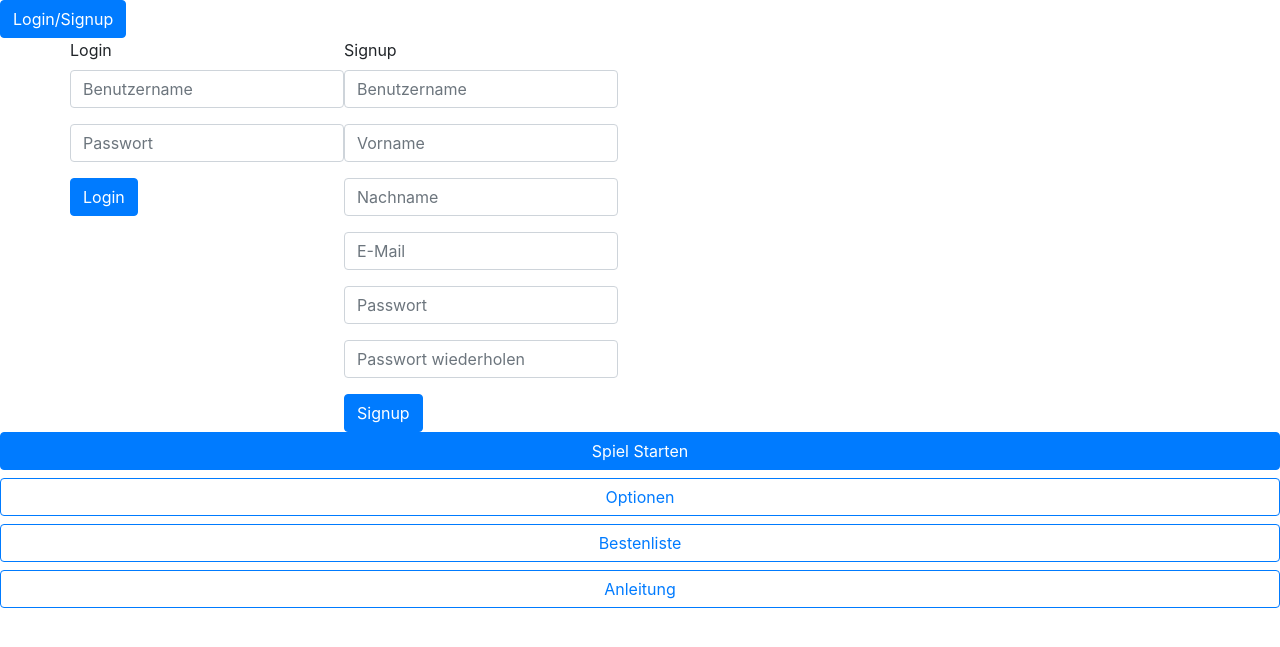
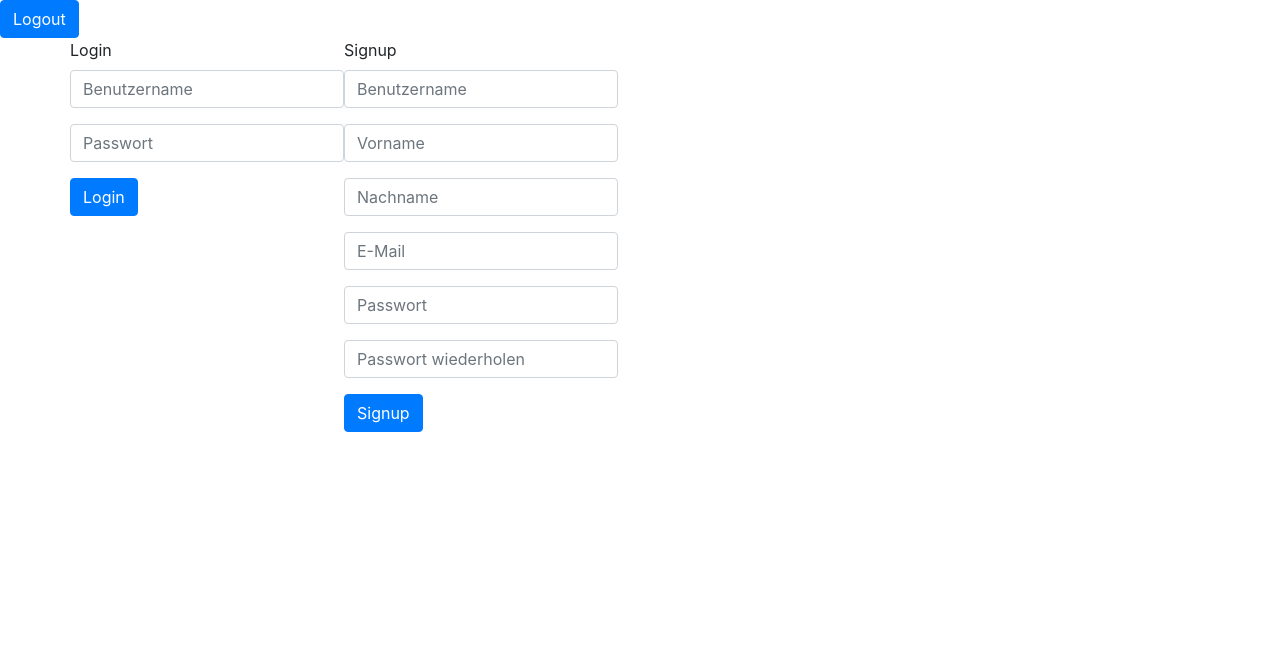
Before and after one commit to JulianEis1995/WEB_18_Quitz, a PHP site: page /home.php in a window 1280 px wide. Shown: the top 647 px of the page. Run offline with PHP 8.4, Linux system fonts and the light colour scheme; the visitor is signed in with stand-in values (Sample User, id 1); some libraries are stand-ins or nearby versions.

Commit message:
Update home, login

```diff
--- a/quidz/php/home.php
+++ b/quidz/php/home.php
@@ -1,6 +1,6 @@
 <!doctype html>
 <html lang="de">
-<head>
+<header>
     <!-- Required meta tags -->
     <meta charset="utf-8">
     <meta name="viewport" content="width=device-width, initial-scale=1, shrink-to-fit=no">
@@ -9,13 +9,11 @@
     <link rel="stylesheet" href="../stylesheets/bootstrap.min.css">
     <link rel="stylesheet" href="../stylesheets/stylelogin.css" media="screen">
 
-</head>
+</header>
 <body>
-<!-- Buttons -->
 
-<form method="get" action="http://localhost/WEB_18_Quitz/quidz/php/login.php" >
-    <button type="submit" id="login" name="absenden" class="btn btn-primary">Login/Signup</button>
-
+<form action="" method="post">
+    <button type="submit" id="logout" name="abmelden" class="btn btn-primary">Logout</button>
 </form>
 <?php
 session_start();
@@ -29,88 +27,6 @@ if(isset($_SESSION['user'])):
 endif;
 ?>
 
-<div class="flex-container">
-    <div class ="flex-item">
-
-        <button type="button" class="btn btn-mid btn-large btn-block btn-primary">Spiel Starten</button>
-
-        <button type="button" class="btn btn-mid btn-outline-primary btn-large btn-block"  data-toggle="modal" data-target="#ModalOptionen">Optionen</button>
-
-        <button type="button" class="btn btn-mid btn-outline-primary btn-large btn-block" data-toggle="modal" data-target="#ModalSpielBestenliste">Bestenliste</button>
-
-        <button type="button" class="btn btn-mid btn-outline-primary btn-large btn-block" data-toggle="modal" data-target="#ModalSpielAnleitung">Anleitung</button>
-    </div>
-</div>
-
-<!-- Modal Optionen-->
-<div class="modal fade" id="ModalOptionen" tabindex="-1" role="dialog" aria-labelledby="ModalOptionenTitle" aria-hidden="true">
-    <div class="modal-dialog modal-dialog-centered" role="document">
-        <div class="modal-content">
-            <div class="modal-header">
-                <h5 class="modal-title" id="ModalOptionenTitle">Optionen</h5>
-                <button type="button" class="close" data-dismiss="modal" aria-label="Close">
-                    <span aria-hidden="true">&times;</span>
-                </button>
-            </div>
-            <div class="modal-body">
-                <button type="button" class="btn btn-option btn-outline-primary btn-large btn-block">Spiel fortsetzen</button>
-                <button type="button" class="btn btn-option btn-outline-primary btn-large btn-block">Spiel beenden</button>
-            </div>
-            <div class="modal-footer">
-                <button type="button" class="btn btn-secondary" data-dismiss="modal">Close</button>
-            </div>
-        </div>
-    </div>
-</div>
-
-<!-- Modal Bestenliste-->
-<div class="modal fade" id="ModalSpielBestenliste" tabindex="-1" role="dialog" aria-labelledby="ModalSpielBestenlisteTitle" aria-hidden="true">
-    <div class="modal-dialog modal-dialog-centered" role="document">
-        <div class="modal-content">
-            <div class="modal-header">
-                <h5 class="modal-title" id="ModalSpielBestenlisteTitle">Bestenliste</h5>
-                <button type="button" class="close" data-dismiss="modal" aria-label="Close">
-                    <span aria-hidden="true">&times;</span>
-                </button>
-            </div>
-            <div class="modal-body">
-                ...
-            </div>
-            <div class="modal-footer">
-                <button type="button" class="btn btn-secondary" data-dismiss="modal">Close</button>
-            </div>
-        </div>
-    </div>
-</div>
-
-<!-- Modal Anleitung-->
-<div class="modal fade" id="ModalSpielAnleitung" tabindex="-1" role="dialog" aria-labelledby="ModalSpielAnleitungTitle" aria-hidden="true">
-    <div class="modal-dialog modal-dialog-centered" role="document">
-        <div class="modal-content">
-            <div class="modal-header">
-                <h5 class="modal-title" id="ModalSpielAnleitungTitle">Anleitung</h5>
-                <button type="button" class="close" data-dismiss="modal" aria-label="Close">
-                    <span aria-hidden="true">&times;</span>
-                </button>
-            </div>
-            <div class="modal-body">
-                Jeder Kandidat bekommt ein Spielmodul. Die Quizkarten werden nun nach ihrem Geldwert auf 15 Stapel verteilt. Einer der Mitspieler ist der Quizmaster. Er nimmt die erste 50€ Karte und steckt diese in sein Modul. Wichtig hierbei ist, dass er die Rückseite des Spielmoduls verdeckt, da dort die Antwort zu sehen ist. Nun versucht jeder Spieler für sich das Ziel der Million zu erreichen. Hierfür schiebt er drei der vier Regler so zurecht, dass nur noch der Buchstabe seiner Antwort zu sehen ist.
-                Wer zuerst die 15. und damit Millionenfrage erreicht hat, hat dieses Spiel gewonnen. Es kann aber auch vor Spielbeginn eine gewisse Rundenzahl genannt werden die das Ende des Spiels bedeutet. In dieser Variante gewinnt der Spieler, der zu diesem Zeitpunkt die meißten Fragen fehlerfrei beantwortet hat.
-                Natürlich gibt es auch die bekannten drei Joker bei Wer wird Millinär?. Bei dem 50:50 Joker streicht der Moderator zwei der falschen Antworten. Wählt man den Publikumsjoker, antworten die Mitspieler verdeckt auf ihrem Spielmodul. Diese zeigen nun ihre Karten dem Spielführer und er verkündet das Ergebniss der Antworten. Der allzeit beliebte Telefonjoker darf natürlich auch nicht fehlen. Jedoch wird nicht wirklich jemand angerufen, sondern man sucht sich aus der Runde einen Kandidaten aus, der die Frage beantworten soll. Dieser versucht nun ehrlich seine Meinung kundzutun.
-                Die Spieldauer beträgt je nach gewählter Variante ca. 45 Minuten. Ein Spielspaß für die ganze Familie.
-            </div>
-            <div class="modal-footer">
-                <button type="button" class="btn btn-secondary" data-dismiss="modal">Close</button>
-            </div>
-        </div>
-    </div>
-</div>
-
-<!-- Optional JavaScript -->
-
-<script src="https://code.jquery.com/jquery-3.3.1.slim.min.js" integrity="sha384-q8i/X+965DzO0rT7abK41JStQIAqVgRVzpbzo5smXKp4YfRvH+8abtTE1Pi6jizo" crossorigin="anonymous"></script>
-<script src="https://cdnjs.cloudflare.com/ajax/libs/popper.js/1.14.7/umd/popper.min.js" integrity="sha384-UO2eT0CpHqdSJQ6hJty5KVphtPhzWj9WO1clHTMGa3JDZwrnQq4sF86dIHNDz0W1" crossorigin="anonymous"></script>
-<script src="../js/bootstrap.min.js"></script>
 </body>
 <footer></footer>
 
--- a/quidz/php/login.php
+++ b/quidz/php/login.php
@@ -54,65 +54,11 @@
             document.getElementById("msg").innerHTML = strength;
             document.getElementById("msg").style.color = color;
         }
-    </script>
-
-
-</head>
-<body>
-<div class="container">
-    <div class="row">
-
-
-        <form class="login" action="" method="post">
-            <div class="form-group">
-                <label>Login</label>
-                <input type="username" name="benutzername" class="form-control"  placeholder="Benutzername">
-            </div>
-            <div class="form-group">
-
-                <input type="password" name="passwort" class="form-control"placeholder="Passwort">
-            </div>
-
-            <button type="submit" name="absenden" class="btn btn-primary">Login</button>
-        </form>
-
-        <form class="regis" action="" method="post">
-            <div class="form-group">
-                <label>Signup</label>
-                <input type="username" name="benutzername2" class="form-control"  placeholder="Benutzername">
-            </div>
-            <div class="form-group">
-
-                <input type="firstname" name="vorname2" class="form-control"  placeholder="Vorname">
-            </div>
-
-            <div class="form-group">
-
-                <input type="lastname" name="nachname2" class="form-control"placeholder="Nachname">
-            </div>
-
-            <div class="form-group">
-
-                <input type="email" name="email" class="form-control"placeholder="E-Mail">
-            </div>
-
-            <div class="form-group">
-
-                <input type="password" name="passwort2" class="form-control"placeholder="Passwort" onkeyup="validatePassword(this.value);"><span id="msg"></span>
-            </div>
-
-            <div class="form-group">
-
-                <input type="password" name="passwort2_wiederholen" class="form-control"placeholder="Passwort wiederholen">
-            </div>
-
-            <button type="submit" name="absenden2" class="btn btn-primary">Signup</button>
-        </form>
 
         <?php
 
         //registrieren
-        $db = new mysqli('localhost','quidz','','quidz');
+        $db = new mysqli('localhost','root','','quidz');
         if($db->connect_error):
             echo $db->connect_error;
         endif;
@@ -193,13 +139,69 @@
 
 
                 $_SESSION['user'] = $search_object->PID;
-                header('Location: homelogin.php');
+                header('Location: ./homelogin.php');
             else:
                 echo 'Deine Angaben sind leider nicht korrekt!';
             endif;
         endif;
 
         ?>
+    </script>
+
+
+</head>
+<body>
+<div class="container">
+    <div class="row">
+
+
+        <form class="login" action="" method="post">
+            <div class="form-group">
+                <label>Login</label>
+                <input type="username" name="benutzername" class="form-control"  placeholder="Benutzername">
+            </div>
+            <div class="form-group">
+
+                <input type="password" name="passwort" class="form-control"placeholder="Passwort">
+            </div>
+
+            <button type="submit" name="absenden" class="btn btn-primary">Login</button>
+        </form>
+
+        <form class="regis" action="" method="post">
+            <div class="form-group">
+                <label>Signup</label>
+                <input type="username" name="benutzername2" class="form-control"  placeholder="Benutzername">
+            </div>
+            <div class="form-group">
+
+                <input type="firstname" name="vorname2" class="form-control"  placeholder="Vorname">
+            </div>
+
+            <div class="form-group">
+
+                <input type="lastname" name="nachname2" class="form-control"placeholder="Nachname">
+            </div>
+
+            <div class="form-group">
+
+                <input type="email" name="email" class="form-control"placeholder="E-Mail">
+            </div>
+
+            <div class="form-group">
+
+                <input type="password" name="passwort2" class="form-control"placeholder="Passwort" onkeyup="validatePassword(this.value);"><span id="msg"></span>
+            </div>
+
+            <div class="form-group">
+
+                <input type="password" name="passwort2_wiederholen" class="form-control"placeholder="Passwort wiederholen">
+            </div>
+
+            <button type="submit" name="absenden2" class="btn btn-primary">Signup</button>
+        </form>
+
+
 
     </div>
 </div>
```
